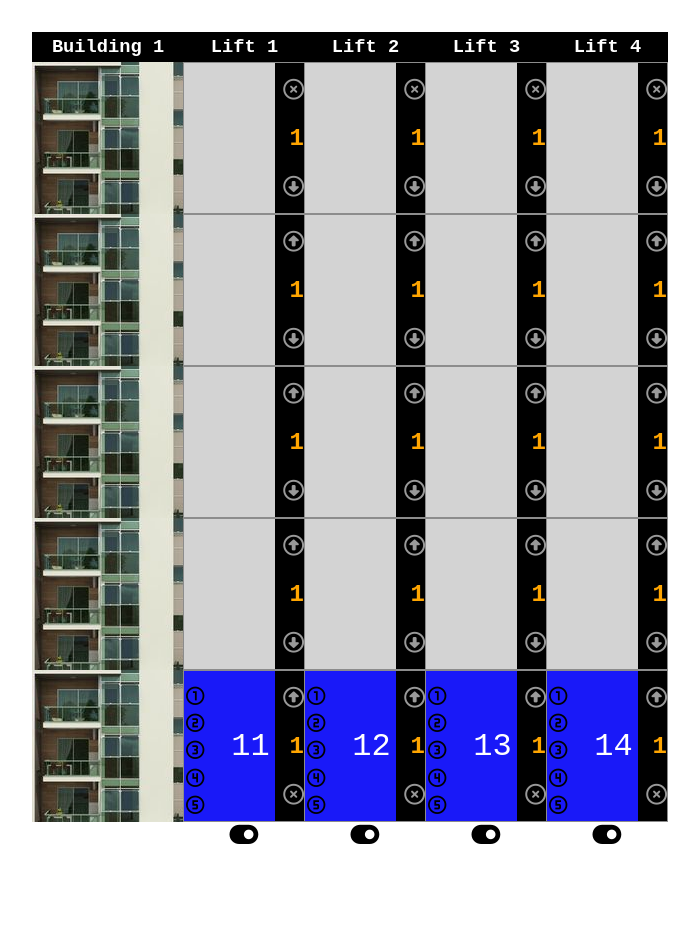
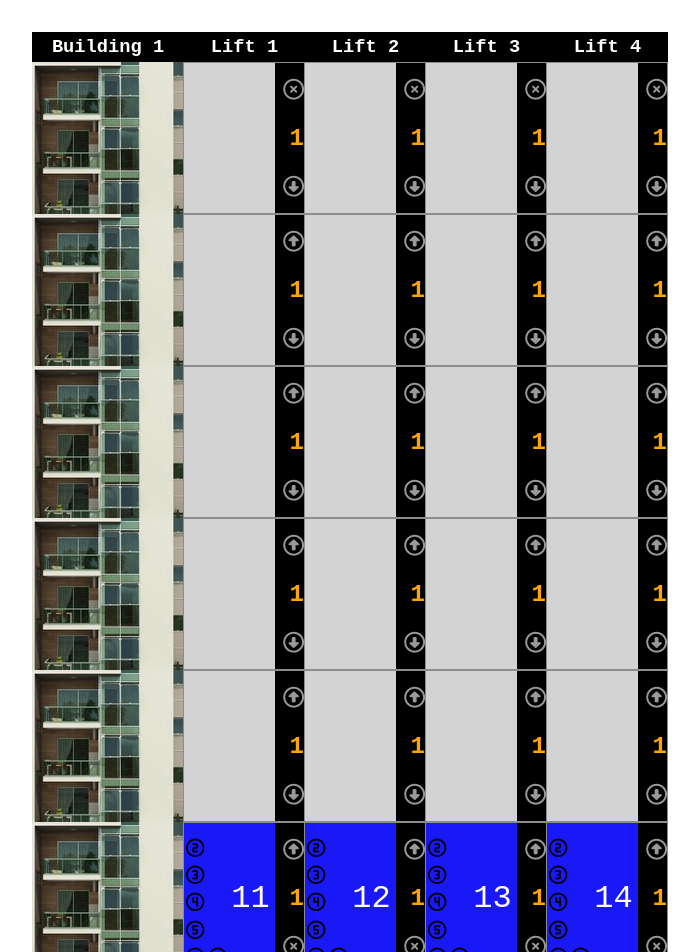
Before and after one commit to SnehalSura/Lift-Simulation, a React (Vite) app: page / in a window 1280 px wide. Shown: the top 952 px of the page, without its empty margins (40-739 px from the left). Before the commit the page ends 868 px from the top, so only its background shows below. Built offline with nearby package versions, Linux system fonts and the light colour scheme.

Commit message:
changes done

```diff
--- a/src/App.jsx
+++ b/src/App.jsx
@@ -6,8 +6,8 @@ import Building from "./myComponents/Building.jsx";
 import Button from "./myComponents/Button.jsx";
 
 function App() {
-  const buildingCount = 1;
-  const floorsCount = 5;
+  const buildingCount = 2;
+  const floorsCount = 6;
   const liftsCount = 4;
 
   const Number_Of_Buildings = Array.from(
--- a/src/myComponents/EachFloor.jsx
+++ b/src/myComponents/EachFloor.jsx
@@ -7,7 +7,7 @@ function EachFloor({
   FloorNum,
   setLiftPosition,
   liftNum,
-  myClass,
+  myClass,    // tells us whether it is a lift floor or Not
   liftPosition,
   floorsCount,
   liftState
--- a/src/myComponents/Lift.jsx
+++ b/src/myComponents/Lift.jsx
@@ -4,7 +4,7 @@ import { addLiftRequest } from "./helper";
 
 function Lift({ floorsCount, liftNum }) {
   const [liftPosition, setLiftPosition] = useState(1);       // default position of any lift
-  const [liftState, setLiftState] = useState(true);
+  const [liftState, setLiftState] = useState(true);          // whether it is active or not
 
   // console.log("Lift Position in the Component: ", liftPosition);
 
@@ -27,9 +27,9 @@ function Lift({ floorsCount, liftNum }) {
           <EachFloor
             key={indx}
             setLiftPosition={setLiftPosition}
-            FloorNum={FloorNum}
-            liftNum={liftNum}
-            myClass={FloorNum === liftPosition ? true : false}
+            FloorNum= {FloorNum}
+            liftNum= {liftNum}
+            myClass= {FloorNum === liftPosition ? true : false}
             liftPosition={liftPosition}
             floorsCount={floorsCount}
             liftState = {liftState}
--- a/src/myComponents/LiftButtons.jsx
+++ b/src/myComponents/LiftButtons.jsx
@@ -12,7 +12,7 @@ function LiftButtons({ handleButtonRequest, floorsCount }) {
         <span                   // liftBtn : number icon
           key={floor}
           className="material-symbols-outlined"
-          data-floor={floor}
+          // data-floor={floor}
           onClick={() => handleButtonRequest(floor)}
         >
           {`counter_${floor}`}
```
Also changed, not shown: src/myComponents/helper.js (+0 -77 lines).
